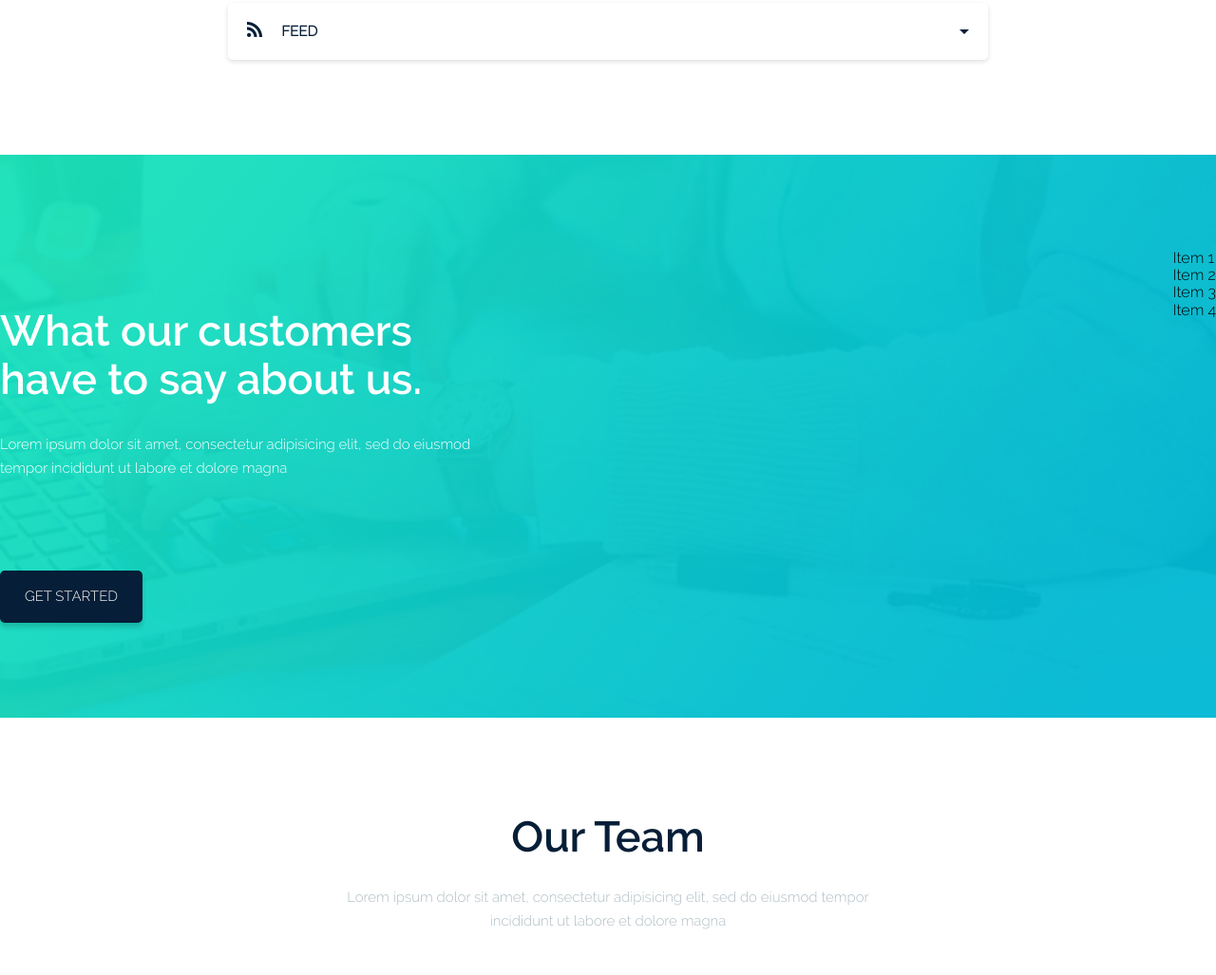
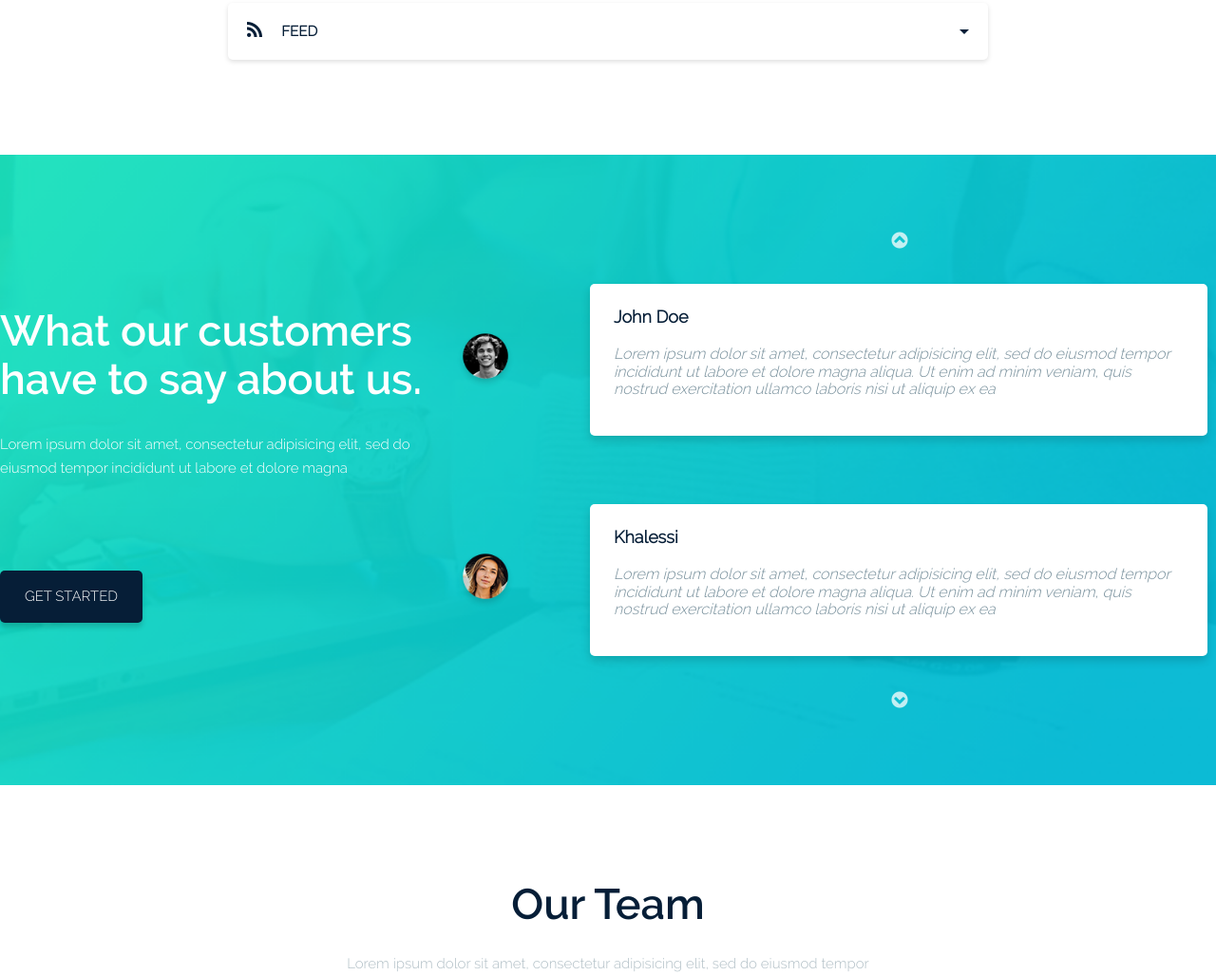
Before and after one commit to vladimir-skikh/Dart-Service-Manager, a plain HTML site: page index.html in a window 1280 px wide. Shown: the part 2456-3483 px from the top of the page at 95% size. Drawn offline with nearby package versions, Linux system fonts and the light colour scheme; files whose address does not match are found by name.

Commit message:
Доделан слайдер с отзывами

```diff
--- a/index.html
+++ b/index.html
@@ -106,7 +106,6 @@
                        <img src="../../images/Rounded_Rectangle_53.png" alt="" class="item-image">
                         <p class="item-text">Lorem ipsum dolor sit amet, consectetur adipisicing elit, sed do eiusmod tempor incididunt ut labore et dolore magna aliqua. Ut enim ad minim veniam, quis nostrud exercitation ullamco laboris nisi ut aliquip ex ea commodo consequat. Duis aute irure dolor in reprehenderit in</p>
                     </div>
-
                 </div>
                 <div class="services-item services__item ">
                     <div class="item-header">
@@ -118,7 +117,6 @@
                         <img src="../../images/Rounded_Rectangle_53.png" alt="" class="item-image">
                         <p class="item-text">Lorem ipsum dolor sit amet, consectetur adipisicing elit, sed do eiusmod tempor incididunt ut labore et dolore magna aliqua. Ut enim ad minim veniam, quis nostrud exercitation ullamco laboris nisi ut aliquip ex ea commodo consequat. Duis aute irure dolor in reprehenderit in</p>
                     </div>
-
                 </div>
                 <div class="services-item services__item">
                     <div class="item-header">
@@ -130,7 +128,6 @@
                         <img src="../../images/Rounded_Rectangle_53.png" alt="" class="item-image">
                         <p class="item-text">Lorem ipsum dolor sit amet, consectetur adipisicing elit, sed do eiusmod tempor incididunt ut labore et dolore magna aliqua. Ut enim ad minim veniam, quis nostrud exercitation ullamco laboris nisi ut aliquip ex ea commodo consequat. Duis aute irure dolor in reprehenderit in</p>
                     </div>
-
                 </div>
                 <div class="services-item services__item">
                     <div class="item-header">
@@ -142,7 +139,6 @@
                         <img src="../../images/Rounded_Rectangle_53.png" alt="" class="item-image">
                         <p class="item-text">Lorem ipsum dolor sit amet, consectetur adipisicing elit, sed do eiusmod tempor incididunt ut labore et dolore magna aliqua. Ut enim ad minim veniam, quis nostrud exercitation ullamco laboris nisi ut aliquip ex ea commodo consequat. Duis aute irure dolor in reprehenderit in</p>
                     </div>
-
                 </div>
                 <div class="services-item services__item">
                     <div class="item-header">
@@ -154,7 +150,6 @@
                         <img src="../../images/Rounded_Rectangle_53.png" alt="" class="item-image">
                         <p class="item-text">Lorem ipsum dolor sit amet, consectetur adipisicing elit, sed do eiusmod tempor incididunt ut labore et dolore magna aliqua. Ut enim ad minim veniam, quis nostrud exercitation ullamco laboris nisi ut aliquip ex ea commodo consequat. Duis aute irure dolor in reprehenderit in</p>
                     </div>
-
                 </div>
             </div>
         </section>
@@ -166,23 +161,43 @@
                     <button class="button button__feedback">Get started</button>
                 </div>
                 <div class="my-slider">
-                    <div class="slider-item">Item 1</div>
-                    <div class="slider-item">Item 2</div>
-                    <div class="slider-item">Item 3</div>
-                    <div class="slider-item">Item 4</div>
+                    <div class="slider-item">
+                        <div class="slide-wrap">
+                            <img src="/images/John Doe.png" alt="" class="feedback-1-image">
+                            <div class="feedback-1 feedback__item">
+                                <h3 class="feedback-1-author">John Doe</h3>
+                                <p class="feedback-1-text">Lorem ipsum dolor sit amet, consectetur adipisicing elit, sed do eiusmod tempor incididunt ut labore et dolore magna aliqua. Ut enim ad minim veniam, quis nostrud exercitation ullamco laboris nisi ut aliquip ex ea</p>
+                            </div>
+                        </div>
+                    </div>
+                    <div class="slider-item">
+                        <div class="slide-wrap">
+                            <img src="/images/Khalessi.png" alt="" class="feedback-1-image">
+                            <div class="feedback-1 feedback__item">
+                                <h3 class="feedback-1-author">Khalessi</h3>
+                                <p class="feedback-1-text">Lorem ipsum dolor sit amet, consectetur adipisicing elit, sed do eiusmod tempor incididunt ut labore et dolore magna aliqua. Ut enim ad minim veniam, quis nostrud exercitation ullamco laboris nisi ut aliquip ex ea</p>
+                            </div>
+                        </div>
+                    </div>
+                    <div class="slider-item">
+                        <div class="slide-wrap">
+                            <img src="/images/John Doe.png" alt="" class="feedback-1-image">
+                            <div class="feedback-1 feedback__item">
+                                <h3 class="feedback-1-author">John Doe</h3>
+                                <p class="feedback-1-text">Lorem ipsum dolor sit amet, consectetur adipisicing elit, sed do eiusmod tempor incididunt ut labore et dolore magna aliqua. Ut enim ad minim veniam, quis nostrud exercitation ullamco laboris nisi ut aliquip ex ea</p>
+                            </div>
+                        </div>
+                    </div>
+                    <div class="slider-item">
+                        <div class="slide-wrap">
+                            <img src="/images/Khalessi.png" alt="" class="feedback-1-image">
+                            <div class="feedback-1 feedback__item">
+                                <h3 class="feedback-1-author">Khalessi</h3>
+                                <p class="feedback-1-text">Lorem ipsum dolor sit amet, consectetur adipisicing elit, sed do eiusmod tempor incididunt ut labore et dolore magna aliqua. Ut enim ad minim veniam, quis nostrud exercitation ullamco laboris nisi ut aliquip ex ea</p>
+                            </div>
+                        </div>
+                    </div>
                 </div>
-<!--                 <div class="feedback__column column-2">
-                    <div class="feedback-text feedback__text">
-                        <h3 class="feedback-author feedback__author">John Doe</h3>
-                        <img src="/images/John Doe.png" alt="" class="profile-photo profile__photo">
-                        Lorem ipsum dolor sit amet, consectetur adipisicing elit, sed do eiusmod tempor incididunt ut labore et dolore magna aliqua. Ut enim ad minim veniam, quis nostrud exercitation ullamco laboris nisi ut aliquip ex ea
-                    </div>
-                    <div class="feedback-text feedback__text">
-                        <h3 class="feedback-author feedback__author">Khalessi</h3>
-                        <img src="/images/Khalessi.png" alt="" class="profile-photo profile__photo">
-                        Lorem ipsum dolor sit amet, consectetur adipisicing elit, sed do eiusmod tempor incididunt ut labore et dolore magna aliqua. Ut enim ad minim veniam, quis nostrud exercitation ullamco laboris nisi ut aliquip ex ea
-                    </div>
-                </div> -->
             </div>
         </section>
         <section class="section team">
@@ -221,13 +236,13 @@
                 <p class="section-description section__description contact-us-description">Lorem ipsum dolor sit amet, consectetur adipisicing elit, sed do eiusmod tempor incididunt ut labore et dolore magna</p>
                 <form action="" class="contact-us-form contact-us__form">
                     <div class="form__row">
-                        <input type="text" id="firstname" name="firstname-input" placeholder="First Name" class="form__input form-input">
-                        <input type="text" id="lastname" name="lastname-input" placeholder="Last Name" class="form__input form-input">
-                        <input type="email" id="email" name="email-input" placeholder="Email" class="form__input form-input">
-                        <input type="tel" id="phone" name="phone-input" placeholder="Phone" class="form__input form-input">
+                        <input type="text" id="firstname" name="firstname-input" placeholder="First Name" class="form__input form-input" required>
+                        <input type="text" id="lastname" name="lastname-input" placeholder="Last Name" class="form__input form-input" required>
+                        <input type="email" id="email" name="email-input" placeholder="Email" class="form__input form-input" required>
+                        <input type="tel" id="phone" name="phone-input" placeholder="Phone" class="form__input form-input" required>
                     </div>
                     <div class="form__row">
-                        <textarea name="message-input" id="message" class="form__message form-message" placeholder="Message"></textarea>
+                        <textarea name="message-input" id="message" class="form__message form-message" placeholder="Message" required></textarea>
                     </div>
                     <div class="form__row">
                         <div class="checkbox__block">
@@ -279,9 +294,9 @@
             </div>
         </div>
     </footer>
-    <!-- <script src="https://code.jquery.com/jquery-3.4.1.min.js"></script>
+    <script src="https://code.jquery.com/jquery-3.4.1.min.js"></script>
     <script type="text/javascript" src="https://code.jquery.com/jquery-migrate-1.2.1.min.js"></script>
-    <script type="text/javascript" src="js/slick/slick.min.js"></script> -->
+    <script type="text/javascript" src="js/slick/slick.min.js"></script>
     <script src="js/main.js"></script>
 </body>
 </html>
--- a/js/main.js
+++ b/js/main.js
@@ -1,4 +1,4 @@
-/* $(function() {
+$(function() {
   $('.header-video__button').on('click', function() {
     $('.header-video-poster').css({"display":"none"});
     let video = $('.header-video');
@@ -8,11 +8,10 @@
   $('.my-slider').slick({
     vertical: true,
     verticalSwiping: true,
-    centerMode: true,
-    centerPadding: '0px',
-    slidesToShow: 1,
+    slidesToShow: 2,
+    slidesToScroll: 1
   });
-}); */
+});
 
 let items = document.querySelectorAll('.services-item');
 var service = function (items_arr) {
--- a/scss/Sections/_contact-us.scss
+++ b/scss/Sections/_contact-us.scss
@@ -13,11 +13,13 @@
       justify-content: space-between;
       align-items: center;
       .form-input {
+        outline: none;
         color: $primary-color;
         @include light;
         font-weight: 500;
       }
       .form-message {
+        outline: none;
         color: $primary-color;
         @include light;
         font-weight: 500;
--- a/scss/Sections/_feedback.scss
+++ b/scss/Sections/_feedback.scss
@@ -10,8 +10,9 @@
 .wrapper-feedback {
   display: flex;
   justify-content: space-between;
+  align-items: center;
   .feedback__column {
-    max-width: 650px;
+    align-self: flex-start;
     .section-title {
       font-size: 45px;
       @include semibold;
@@ -46,7 +47,36 @@
         background-color: $secondary-color;
       }
     }
-    .feedback-text {
+  }
+  .feedback__item {
+    border-radius: 5px;
+    background-color: $secondary-color;
+    box-shadow: 0 5px 10px rgba(0, 0, 0, 0.15);
+    font-style: italic;
+    color: #78909c;
+    @include light;
+    max-width: 650px;
+    height: 160px;
+    padding: 25px;
+  }
+  .feedback-1 {
+    &-image {
+      width: 60px;
+      height: 60px;
+      margin-right: 80px;
+    }
+    &-author {
+      padding: 0;
+      margin: 0;
+      margin-bottom: 20px;
+      font-style: normal;
+      font-size: 18px;
+      font-weight: 700;
+      color: $primary-color;
+      @include light;
+    }
+  }
+  /* .feedback-text {
     border-radius: 5px;
     background-color: $secondary-color;
     box-shadow: 0 5px 10px rgba(0, 0, 0, 0.15);
@@ -55,15 +85,10 @@
     @include light;
   }
   .feedback__text {
-      width: 650px;
+    max-width: 650px;
     height: 160px;
     padding: 25px;
     position: relative;
-      margin-bottom: 30px;
-      &:first-of-type {
-        margin-bottom: 70px;
-        margin-top: 30px;
-      }
     .feedback-author {
       font-style: normal;
       font-size: 18px;
@@ -83,44 +108,33 @@
       top: 50px;
       left: -100px;
     }
+  } */
 }
+//Стили для слайдера
+.my-slider {
+  max-width: 800px;
 }
-  .feedback-arrow {
-    stroke: $primary-color;
-    transform: scale(0.8);
-    transition: all 200ms ease;
+.slide-wrap {
+  display: flex;
+  align-items: center;
+  margin: 35px 0;
+}
+.slick-prev {
+  position: absolute;
+  top: 0;
+  transform: translateY(-100%) rotate(90deg) !important;
+}
+.slick-next {
+  position: absolute;
+  top: 100%;
+  transform: rotate(90deg) !important;
+}
+.slick-arrow {
+  left: 57%;
+  transform: translateX(-50%);
+  transition: all 0.2s;
   &:hover {
     cursor: pointer;
     opacity: 0.5;
   }
 }
-  .column-2 {
-    display: flex;
-    flex-direction: column;
-    justify-content: space-evenly;
-    align-items: center;
-
-  }
-}
-//Стили для слайдера
-.my-slider {
-
-  position: relative;
-  max-width: 500px;
-  height: 50px;
-}
-
-.slick-prev {
-  position: absolute;
-  top: 0;
-  transform: translateY(-100%);
-}
-.slick-next {
-  position: absolute;
-  top: 100%;
-
-}
-.slick-arrow {
-  left: 50%;
-  transform: translateX(-50%);
-}
```
Also changed, not shown: css/style.css. Lines whose indentation alone changed are shown as unchanged.
